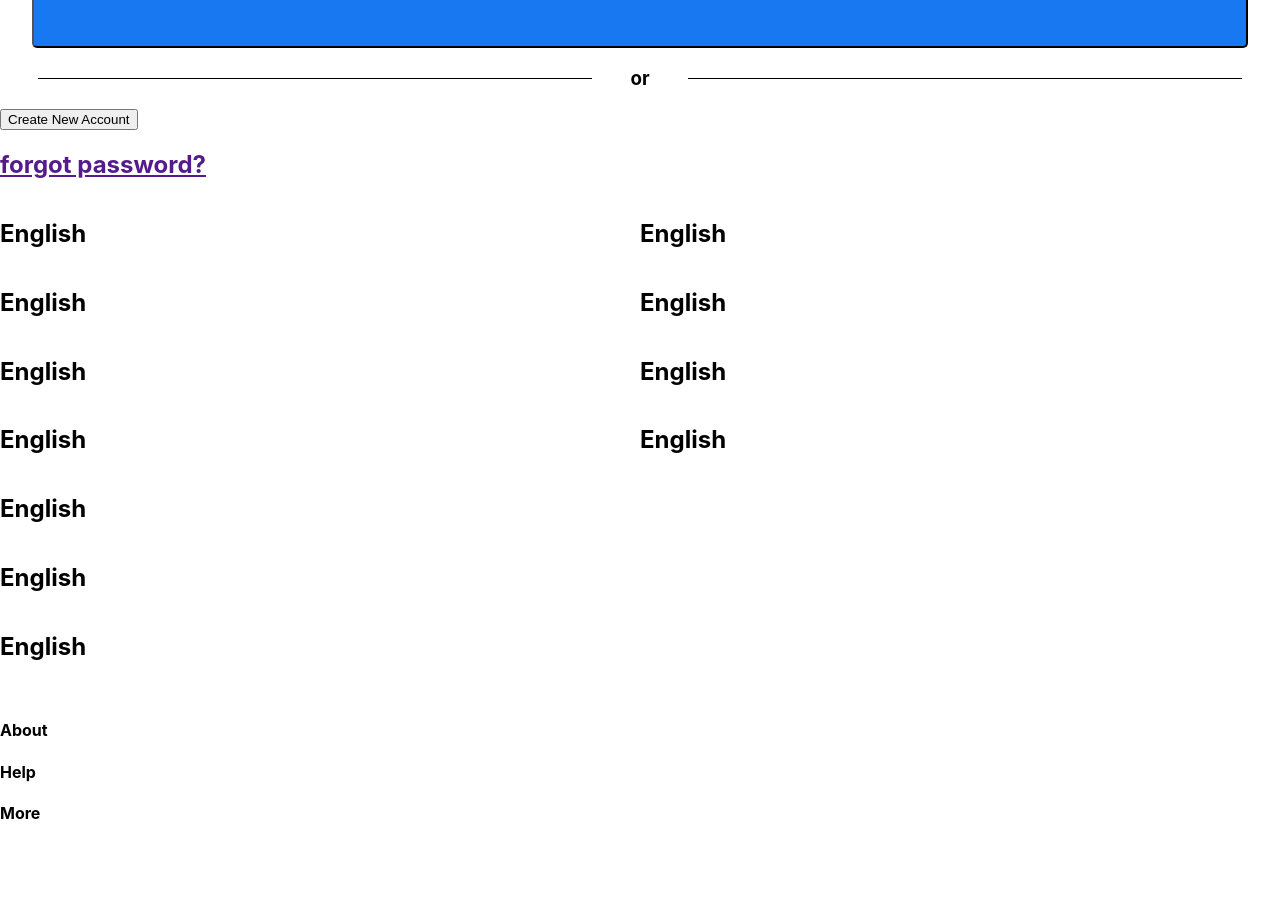
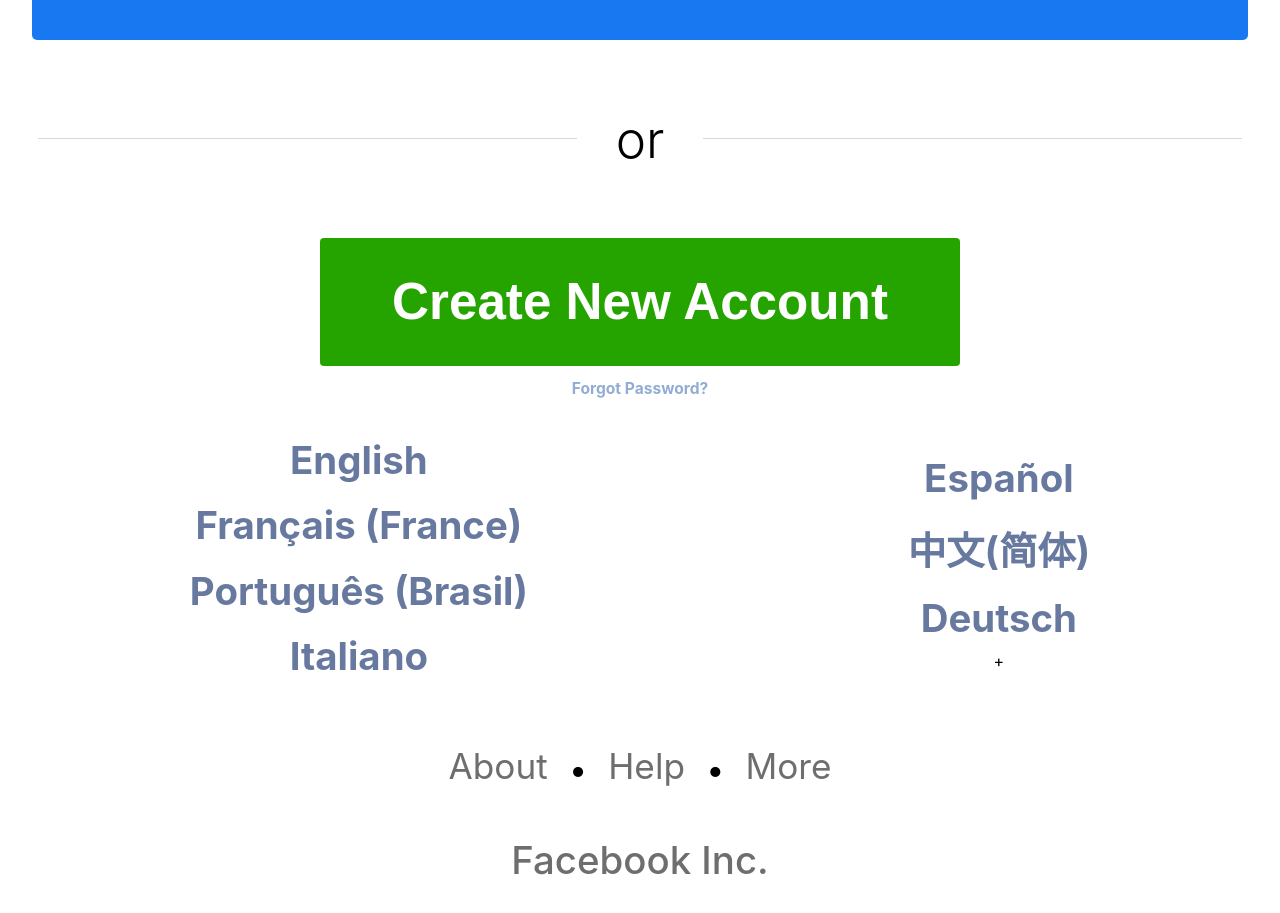
Before and after one commit to RysonShalvis/Facebook-Clone, a React (Create React App) app: page / in a window 1280 px wide. Shown: the part 545-1458 px from the top of the page. Before the commit the page ends 1389 px from the top, so only its background shows below. Built offline with nearby package versions, Linux system fonts and the light colour scheme.

Commit message:
add styling to login page

```diff
--- a/src/LoginPage/Footer.js
+++ b/src/LoginPage/Footer.js
@@ -5,9 +5,12 @@ class Footer extends Component {
         return (
             <div className="footer-ctn">
                 <div className="footer-more">
-                    <h4>About</h4>
-                    <h4>Help</h4>
-                    <h4>More</h4>
+                    <p className="footer about">About</p>
+                    <p className="footer bullet">.</p>
+                    <p className="footer">Help</p>
+                    <p className="footer bullet">.</p>
+                    <p className="footer">More</p>
+                    <p className="trademark">Facebook Inc.</p>
                 </div>
             </div>
         );
--- a/src/LoginPage/Languages.js
+++ b/src/LoginPage/Languages.js
@@ -5,16 +5,13 @@ class Languages extends Component {
         return (
             <div className="languages-ctn">
                 <h2 className="language">English</h2>
-                <h2 className="language">English</h2>
-                <h2 className="language">English</h2>
-                <h2 className="language">English</h2>
-                <h2 className="language">English</h2>
-                <h2 className="language">English</h2>
-                <h2 className="language">English</h2>
-                <h2 className="language">English</h2>
-                <h2 className="language">English</h2>
-                <h2 className="language">English</h2>
-                <h2 className="language">English</h2>
+                <h2 className="language">Français (France)</h2>
+                <h2 className="language">Português (Brasil)</h2>
+                <h2 className="language">Italiano</h2>
+                <h2 className="language">Español</h2>
+                <h2 className="language">中文(简体)</h2>
+                <h2 className="language">Deutsch</h2>
+                <div className="plus-icon">+</div>
             </div>
         );
     }
--- a/src/LoginPage/Login.js
+++ b/src/LoginPage/Login.js
@@ -49,8 +49,8 @@ class Login extends Component {
         return (
             <form action="">
                 <h2>facebook</h2>
-                <input onChange={this.onChange} className="login-username" type="text" placeholder="mobile number or email" />
-                <input onChange={this.onChange} className="login-password" type="text" placeholder="password" />
+                <input onChange={this.onChange} className="login-username" type="text" placeholder="Mobile number or email" />
+                <input onChange={this.onChange} className="login-password" type="text" placeholder="Password" />
                 <Link to={this.state.reRoute} onClick={this.delayRedirect}>
                     <button onClick={this.onSubmit} className="login-btn">Log in</button>
                 </Link>
--- a/src/LoginPage/LoginPage.css
+++ b/src/LoginPage/LoginPage.css
@@ -13,23 +13,30 @@ html {
   height: 1px;
   width: 45vw;
   margin: 0 3vw;
-  background-color: black;
+  background-color: rgb(214, 214, 214);
 
 }
 
 .page-break {
-
+  font-weight: 300;
+  font-size: 4vw;
 }
 
+
+
 .languages-ctn {
-  height: 500px;
+  height: 23vw;
   display: flex;
   flex-direction: column;
   flex-wrap: wrap;
+  justify-content: center;
+  align-items: center;
 }
 
 .language {
-
+  font-size: 3vw;
+  margin: .75vw;
+  color: rgb(104,121,160);
 }
 
 form {
@@ -47,7 +54,12 @@ form input {
   height: 10vw;
   background-color: rgb(245,246,247);
   border-radius: 5px;
-  border-color: gray;
+  border-style: none;
+  box-shadow: 1px 1px 1px lightgray;
+}
+
+form input::placeholder {
+  padding-left: 3vw;
 }
 
 .login-btn {
@@ -56,4 +68,59 @@ form input {
   height: 12vw;
   width: 95vw;
   border-radius: 5px;
+  border-style: none;
+  font-size: 5vw;
+  font-weight: bold;
 }
+
+.sign-up-ctn {
+  width: 100%;
+  display: flex;
+  flex-direction: column;
+  align-items: center;
+}
+
+.sign-up-btn {
+  width: 50vw;
+  height: 10vw;
+  font-size: 4vw;
+  font-weight: bold;
+  color: white;
+  background-color: rgb(37,164,0);
+  border-radius: 4px;
+  border-style: none;
+}
+
+.forgot-password {
+  text-decoration: none;
+  color: rgb(146,172,212);
+  font-size: .65em;
+  font-weight: 50;
+}
+
+.footer-more {
+  width: 80%;
+  font-size: 2.75vw;
+  color: rgb(110, 110, 110);
+  margin: auto;
+  text-align: center;
+}
+
+.footer {
+  display: inline;
+  margin: .75vw;
+}
+
+
+
+.bullet {
+  font-size: 6vw;
+  position: relative;
+  bottom: 2px;
+  color: black;
+}
+
+.trademark {
+  font-size: 3vw;
+  font-weight: 500;
+}
--- a/src/LoginPage/PageBreak.js
+++ b/src/LoginPage/PageBreak.js
@@ -5,7 +5,7 @@ class PageBreak extends Component {
         return (
             <div className="page-break-ctn">
                 <div className="line-break"></div>
-                <h3 className="page-break" >or</h3>
+                <h4 className="page-break" >or</h4>
                 <div className="line-break"></div>
             </div>
 
--- a/src/LoginPage/SignUp.js
+++ b/src/LoginPage/SignUp.js
@@ -4,13 +4,13 @@ import { Link } from 'react-router-dom';
 class SignUp extends Component {
     render() {
         return (
-            <div>
+            <div className="sign-up-ctn">
                 <Link to="/create-account/name">
                     <button className="sign-up-btn" >Create New Account</button>
                 </Link>
 
                 <a className="forgot-password" href="">
-                    <h2>forgot password?</h2>
+                    <h2>Forgot Password?</h2>
                 </a>
 
             </div>
```
Also changed, not shown: 1 other file (tests, documents, lock files or other folders).
